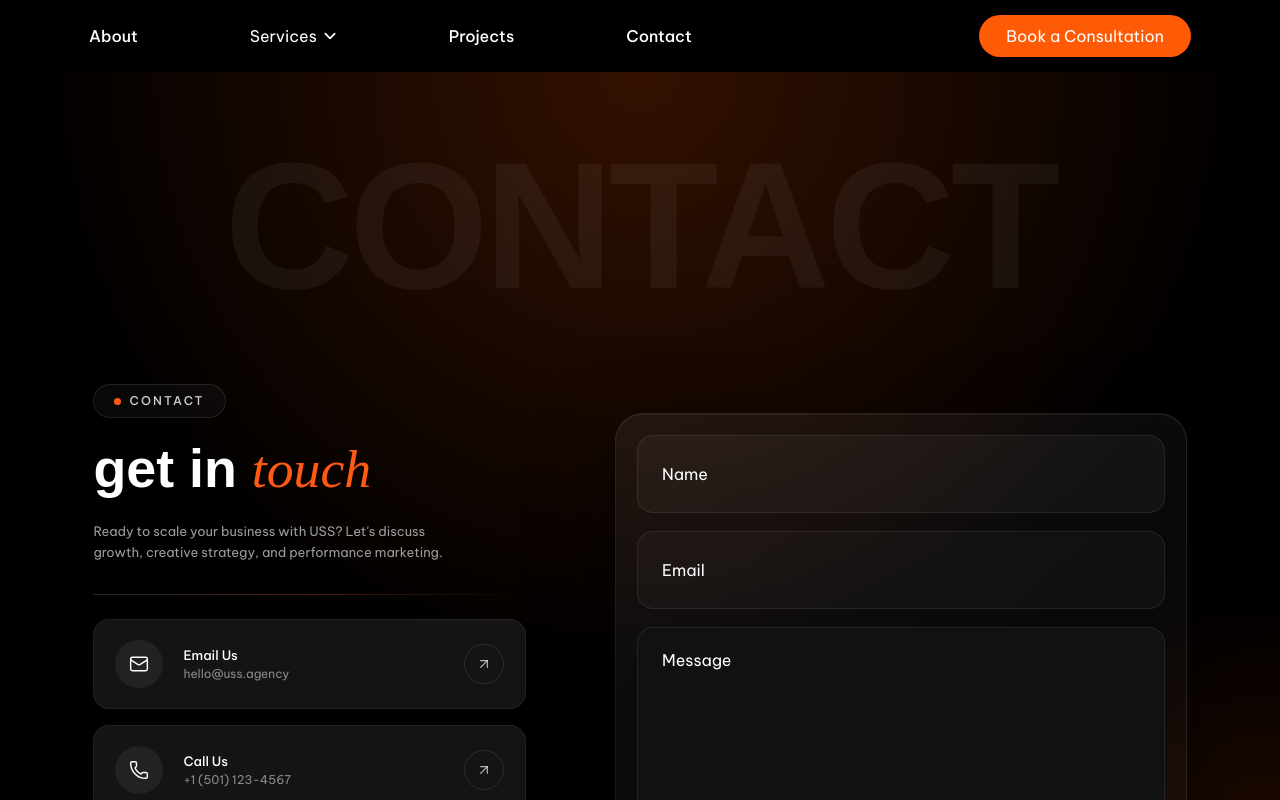
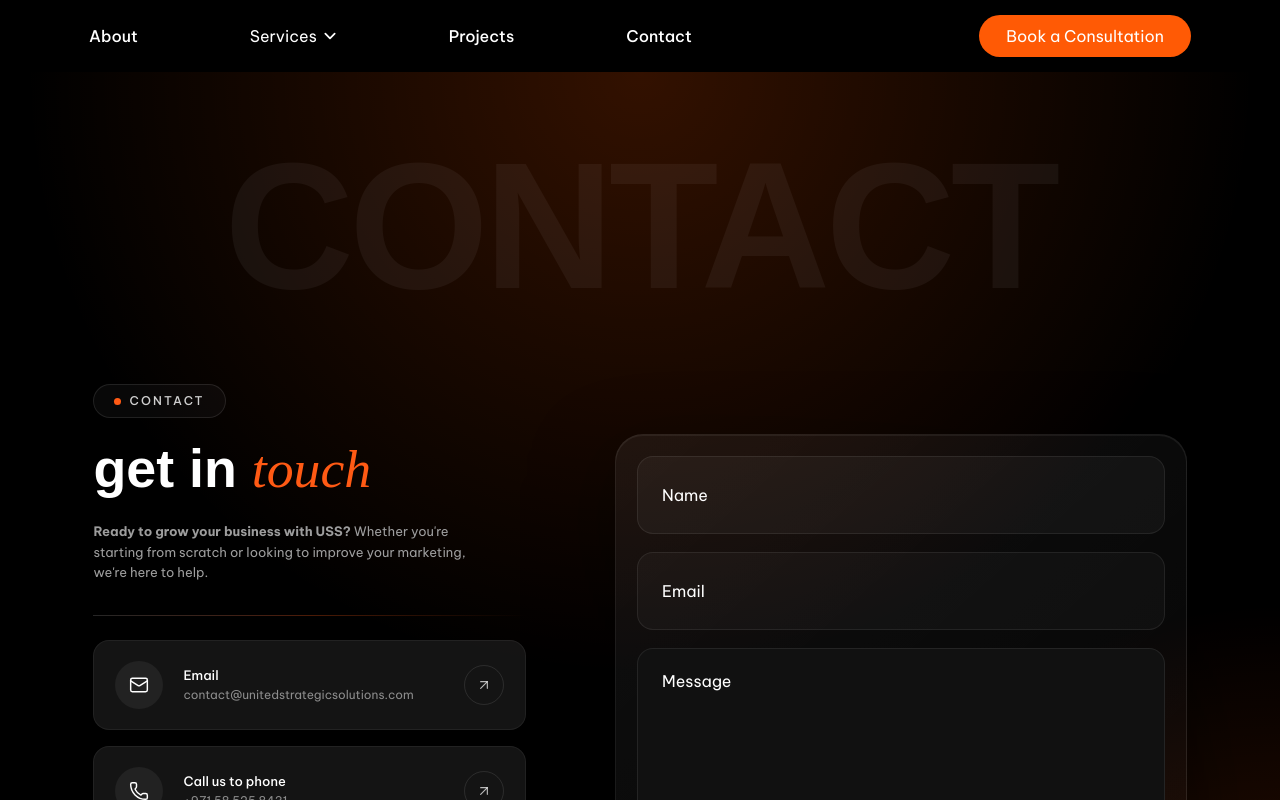
Before and after one commit to Aftab-Ahmed-Soomro/USS-web, a Next.js app: page /contact in a window 1280 px wide. Shown: the top 800 px of the page. Built offline with nearby package versions, Linux system fonts and the light colour scheme.

Commit message:
Content changes

```diff
--- a/app/components/ContactHero.tsx
+++ b/app/components/ContactHero.tsx
@@ -25,14 +25,14 @@ export default function ContactHero() {
   const contactItems = [
     {
       icon: Mail,
-      label: "Email Us",
-      value: "hello@uss.agency",
-      href: "mailto:hello@uss.agency",
+      label: "Email",
+      value: "contact@unitedstrategicsolutions.com",
+      href: "mailto:contact@unitedstrategicsolutions.com",
     },
     {
       icon: Phone,
-      label: "Call Us",
-      value: "+1 (501) 123-4567",
+      label: "Call us to phone",
+      value: "+971 58 525 8431",
       href: "tel:+15011234567",
     },
     {
@@ -128,8 +128,7 @@ export default function ContactHero() {
               animate={{ opacity: 1, y: 0, filter: "blur(0px)" }}
               transition={{ duration: 0.7, delay: 0.35, ease }}
             >
-              Ready to scale your business with USS? Let&apos;s discuss growth,
-              creative strategy, and performance marketing.
+              <b>Ready to grow your business with USS? </b> Whether you're starting from scratch or looking to improve your marketing, we're here to help.
             </motion.p>
 
             {/* Divider line — draws itself */}
--- a/app/page.tsx
+++ b/app/page.tsx
@@ -81,7 +81,7 @@ function Strategic() {
             <h2 className="mt-[35px] text-[42px] font-medium leading-[0.98] tracking-[-0.8px] sm:text-[56px]">
               a strategic process.
               <span className="mt-[25px] block font-[var(--font-cormorant)] text-[51px] font-normal timesFontFamily italic leading-[0.8] tracking-[-0.8px] text-[#ff5500] sm:text-[56px]">
-                built for growth.
+                built to perform.
               </span>
             </h2>
           </ScaleIn>
```
